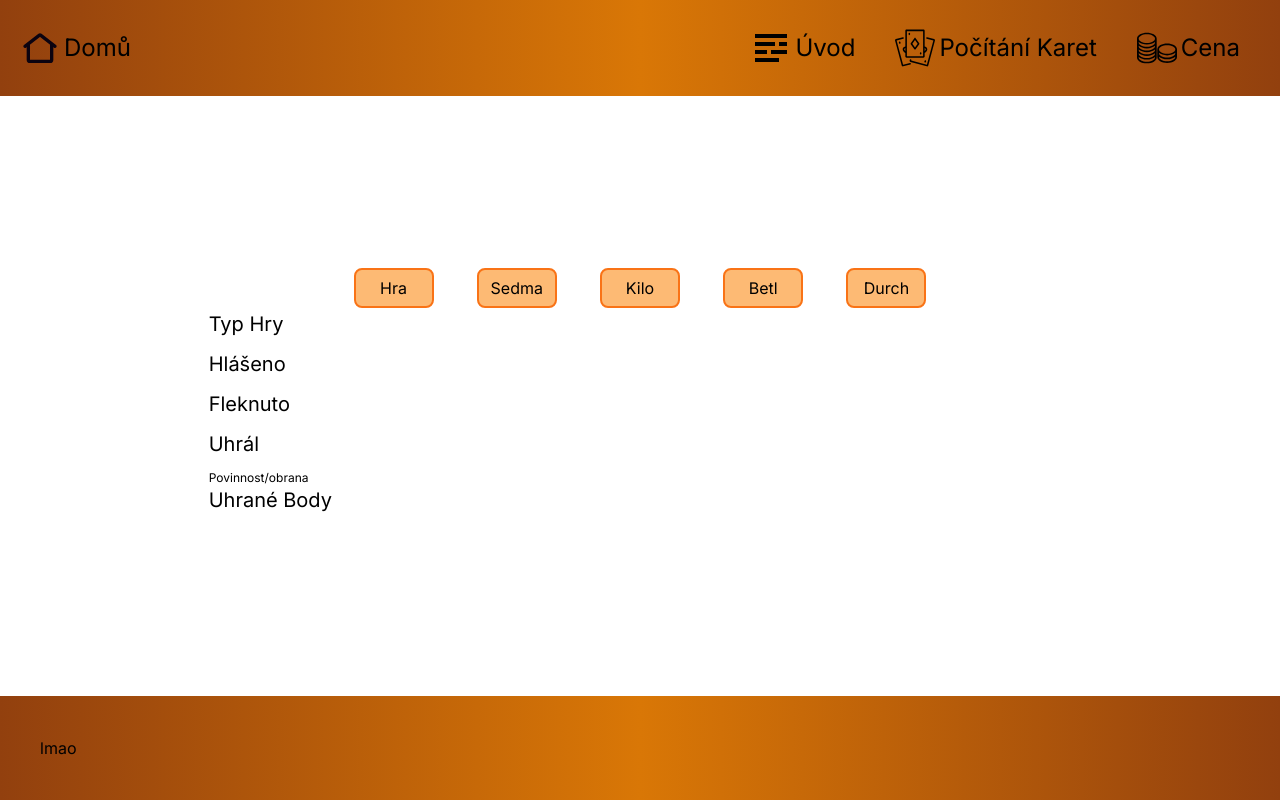
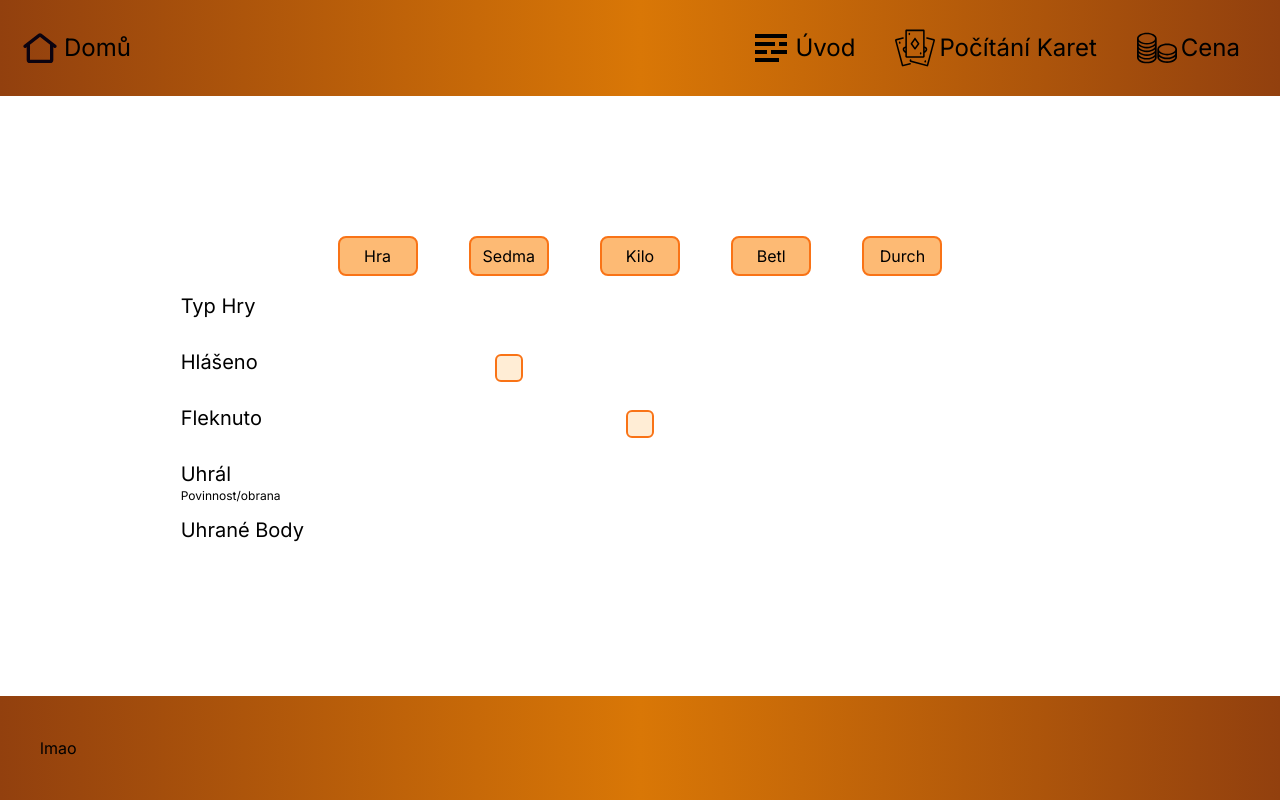
Before and after one commit to MartinBenicek/Next, a Next.js app: page /cena in a window 1280 px wide. Built offline with nearby package versions, Linux system fonts and the light colour scheme.

Commit message:
price grid

```diff
--- a/app/(group)/cena/page.tsx
+++ b/app/(group)/cena/page.tsx
@@ -3,18 +3,35 @@ import ButtonSegment from "../../../components/ButtonSegment";
 import CenaText from "@/components/CenaText";
 
 const page = () => {
+  const styles =
+    "row-start-1 row-end-7 grid grid-rows-6 h-full justify-items-center items-center";
   return (
     <main className="flex flex-grow items-center justify-center">
       <section className="grid grid-rows-6 grid-cols-7 justify-items-center items-center">
         <CenaText
-          divStyles="row-start-2 row-end-7 h-full flex flex-col"
-          textStyles="text-xl h-10"
+          divStyles="row-start-2 row-end-7 h-full flex flex-col mr-2 justify-items-center"
+          textStyles="text-base lg:text-xl h-10 my-2"
         ></CenaText>
-        <ButtonSegment styles="col-start-2" id="Hra"></ButtonSegment>
-        <ButtonSegment styles="col-start-3" id="Sedma"></ButtonSegment>
-        <ButtonSegment styles="col-start-4" id="Kilo"></ButtonSegment>
-        <ButtonSegment styles="col-start-5" id="Betl"></ButtonSegment>
-        <ButtonSegment styles="col-start-6" id="Durch"></ButtonSegment>
+        <ButtonSegment
+          styles="col-start-2 row-start-1 row-end-7 grid grid-rows-6 h-full justify-items-center items-center"
+          id="Hra"
+        ></ButtonSegment>
+        <ButtonSegment
+          styles="col-start-3 row-start-1 row-end-7 grid grid-rows-6 h-full justify-items-center items-center"
+          id="Sedma"
+        ></ButtonSegment>
+        <ButtonSegment
+          styles={`col-start-4 ${styles}`}
+          id="Kilo"
+        ></ButtonSegment>
+        <ButtonSegment
+          styles={`col-start-5 ${styles}`}
+          id="Betl"
+        ></ButtonSegment>
+        <ButtonSegment
+          styles={`col-start-6 ${styles}`}
+          id="Durch"
+        ></ButtonSegment>
       </section>
     </main>
   );
--- a/components/ButtonSegment.tsx
+++ b/components/ButtonSegment.tsx
@@ -3,11 +3,27 @@
 import React from "react";
 
 const ButtonSegment = ({ id, styles }: { id: string; styles: string }) => {
+  const hlaseno = (id === "Sedma" || id === "Kilo") && (
+    <span
+      className={`flex w-full relative justify-around ${id === "Sedma" ? "row-start-3" : "row-start-4"}`}
+    >
+      <input
+        className="cursor-pointer m-auto h-7 w-7 opacity-0 absolute"
+        type="checkbox"
+        id={`hlaseno-${id}`}
+      />
+      <label
+        className="cursor-pointer flex before:h-7 before:w-7 before:border-2 before:border-orange-500 before:border-solid before:content-[''] before:bg-orange-100 before:rounded-md "
+        htmlFor={`hlaseno-${id}`}
+      ></label>
+    </span>
+  );
   return (
     <div className={`${styles}`}>
-      <button className="border-solid border-2 bg-orange-300 border-orange-500 lg:hover:bg-orange-500 rounded-lg w-20 h-10 cursor-default">
+      <button className="border-solid border-2 bg-orange-300 border-orange-500 lg:hover:bg-orange-500 rounded-lg w-20 h-10 cursor-default row-start-1">
         {id}
       </button>
+      {hlaseno}
     </div>
   );
 };
--- a/components/CenaText.tsx
+++ b/components/CenaText.tsx
@@ -12,8 +12,8 @@ const CenaText = ({
       <p className={textStyles}>Typ Hry</p>
       <p className={textStyles}>Hlášeno</p>
       <p className={textStyles}>Fleknuto</p>
-      <span className="h-auto">
-        <p className={textStyles}>Uhrál</p>
+      <span className={textStyles}>
+        <p className="text-base lg:text-xl">Uhrál</p>
         <p className="text-xs">Povinnost/obrana</p>
       </span>
       <p className={textStyles}>Uhrané Body</p>
--- a/package.json
+++ b/package.json
@@ -9,7 +9,7 @@
     "lint": "next lint"
   },
   "dependencies": {
-    "next": "14.2.6",
+    "next": "^14.2.13",
     "react": "^18",
     "react-dom": "^18"
   },
```
Also changed, not shown: 1 other file (tests, documents, lock files or other folders).
